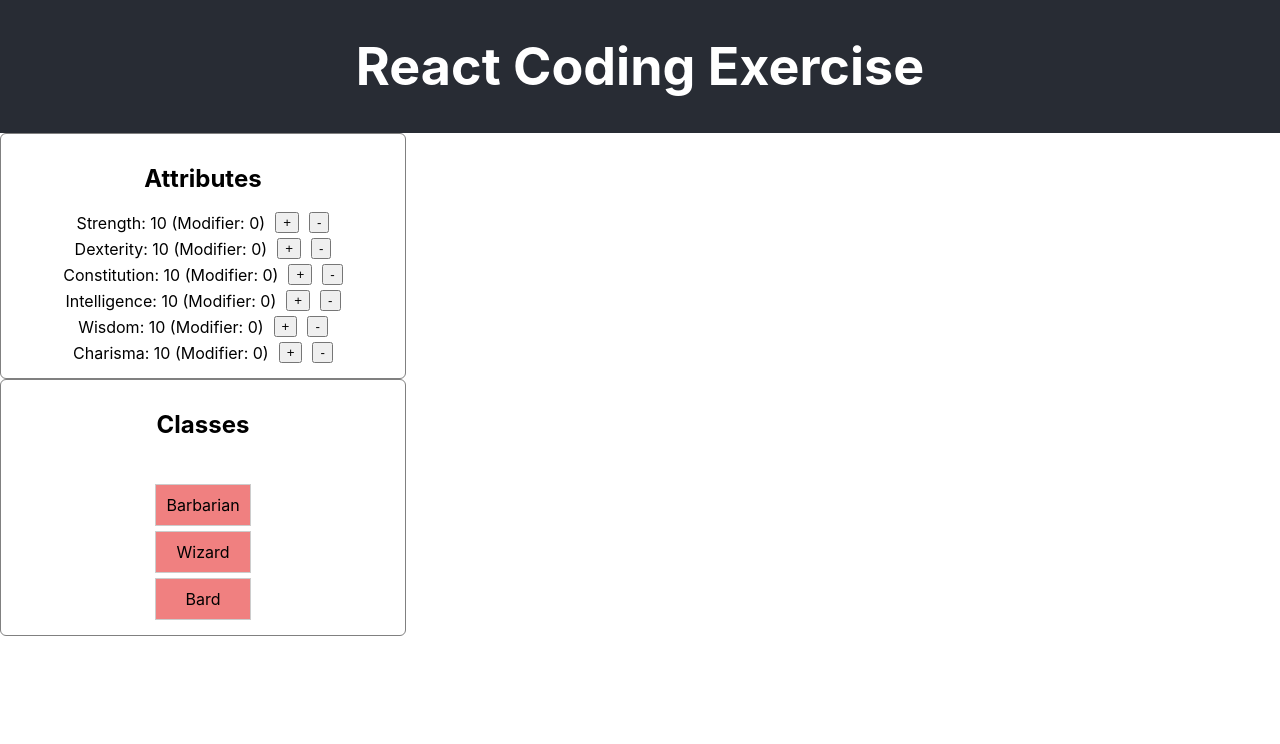
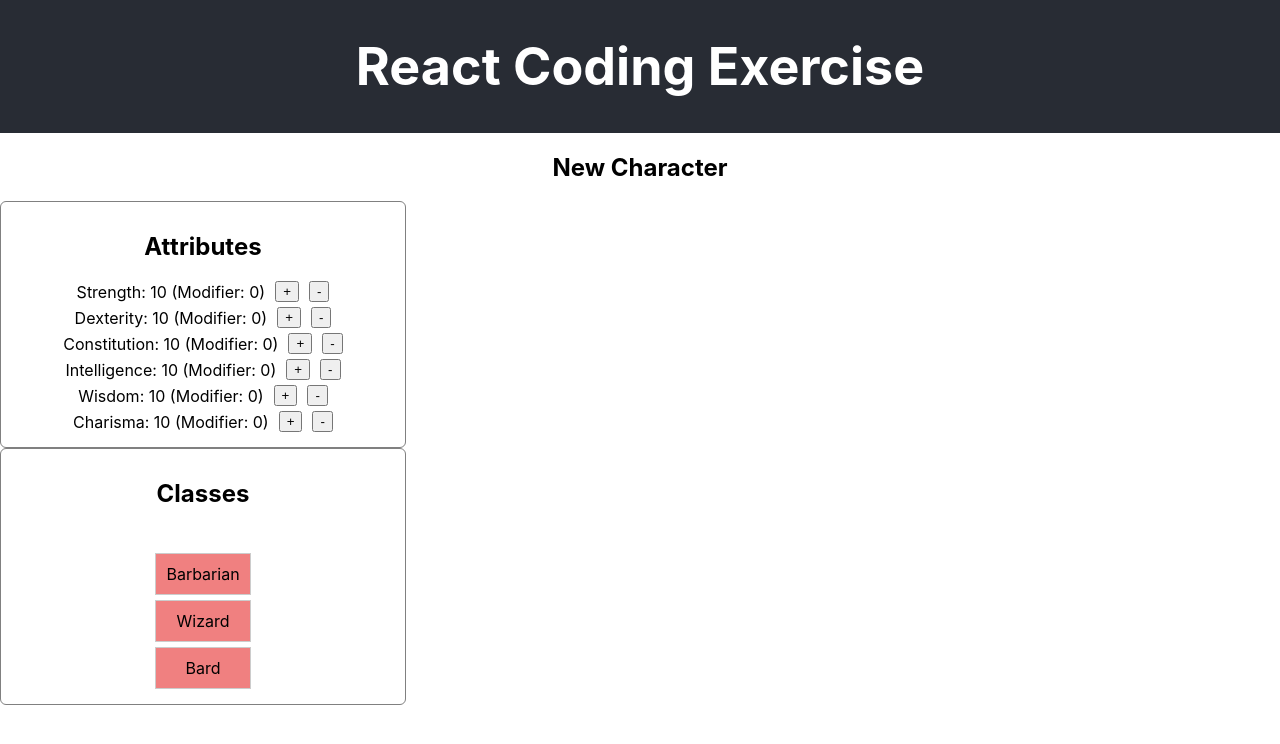
Before and after one commit to faizanjehangir/recruiting-webapp-character, a React (Create React App) app: page / in a window 1280 px wide. Shown: the top 744 px of the page. Built offline with nearby package versions, Linux system fonts and the light colour scheme.

Commit message:
feat: add character sheet

```diff
--- a/src/App.js
+++ b/src/App.js
@@ -1,7 +1,6 @@
 import { useState } from 'react';
 import './App.css';
-import ClassSelection from './components/ClassSelection.js';
-import Attribute from './components/Attribute.js';
+import CharacterSheet from './components/CharacterSheet.js';
 import { ATTRIBUTE_LIST, SKILL_LIST } from './consts.js';
 
 const initialCharacter = {
@@ -57,28 +56,16 @@ function App() {
       <header className="App-header">
         <h1>React Coding Exercise</h1>
       </header>
-      <div className="section">
-        <h2>Attributes</h2>
-        {Object.keys(selectedCharacter.attributes).map(attr => (
-          <Attribute
-            key={attr}
-            characterId={selectedCharacter.id}
-            name={attr}
-            value={selectedCharacter.attributes[attr]}
-            modifier={Math.floor((selectedCharacter.attributes[attr] - 10) / 2)}
-            onIncrement={incrementAttribute}
-            onDecrement={decrementAttribute}
-          />
-        ))}
-      </div>
-      <div className="section">
-        <h2>Classes</h2>
-        <ClassSelection
+      {selectedCharacter && (
+        <CharacterSheet
+          character={selectedCharacter}
+          attributes={selectedCharacter.attributes}
+          incrementAttribute={incrementAttribute}
+          decrementAttribute={decrementAttribute}
           selectedClass={selectedClass}
           setSelectedClass={setSelectedClass}
-          attributes={selectedCharacter.attributes}
         />
-      </div>
+      )}
     </div>
   );
 }
--- /dev/null
+++ b/src/components/CharacterSheet.js
@@ -0,0 +1,43 @@
+import React from 'react';
+import Attribute from './Attribute';
+import ClassSelection from './ClassSelection';
+
+const CharacterSheet = ({
+  character,
+  attributes,
+  incrementAttribute,
+  decrementAttribute,
+  selectedClass,
+  setSelectedClass
+}) => (
+  <>
+    <h2>{character.name}</h2>
+    <div className="character-sheet">
+      <div className="section">
+        <h2>Attributes</h2>
+        {Object.keys(attributes).map(attr => (
+          <Attribute
+            key={attr}
+            characterId={character.id}
+            name={attr}
+            value={attributes[attr]}
+            modifier={Math.floor((attributes[attr] - 10) / 2)}
+            onIncrement={incrementAttribute}
+            onDecrement={decrementAttribute}
+          />
+        ))}
+      </div>
+      <div className="section">
+        <h2>Classes</h2>
+        <ClassSelection
+          selectedClass={selectedClass}
+          setSelectedClass={setSelectedClass}
+          attributes={attributes}
+        />
+      </div>
+    </div>
+  </>
+
+);
+
+export default CharacterSheet;
```
